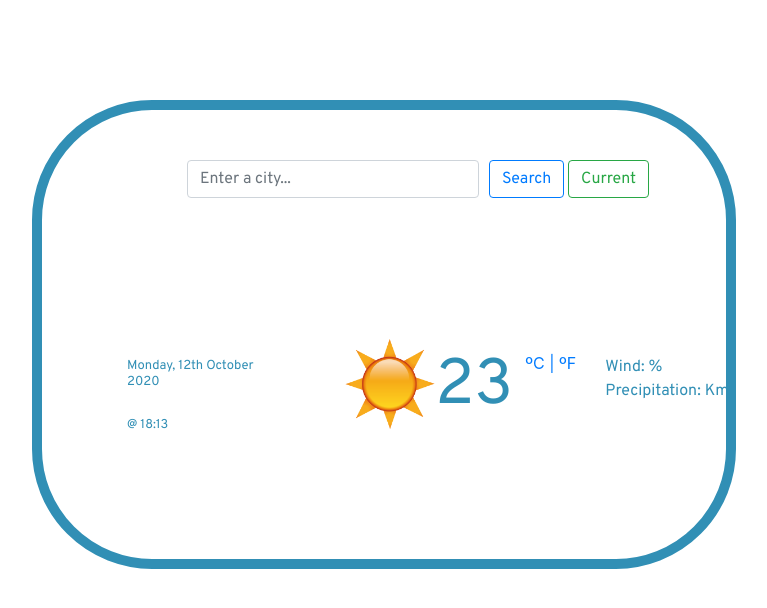
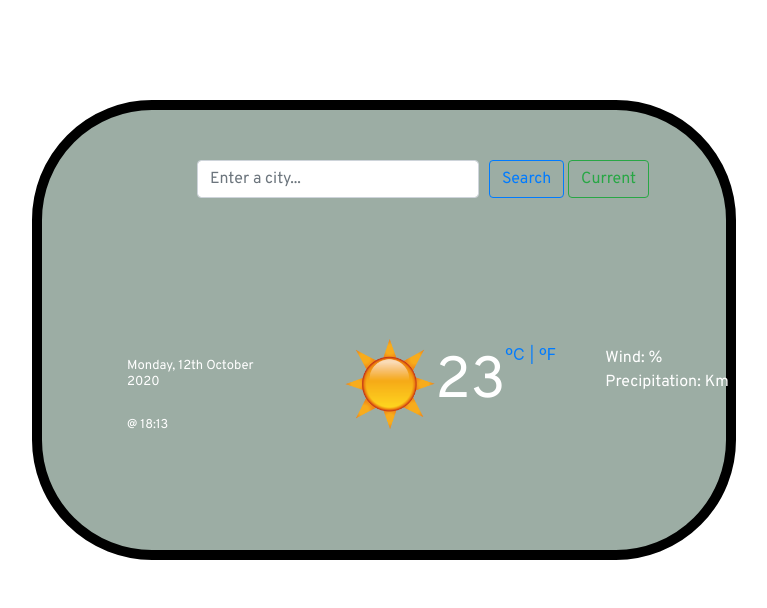
Before and after one commit to anacarlos/shecodes-finalproject, a website built with Parcel: page index.html in a window 1280 px wide. Shown: the whole page, without its empty margins (256-1023 px from the left). Built offline with nearby package versions, Linux system fonts and the light colour scheme.

Commit message:
project ready

```diff
--- a/index.html
+++ b/index.html
@@ -37,8 +37,8 @@
                 <div class="col">
                     <img src="images/sun.png" alt= "Clear" width="90" id="sunny" style="float:left">
                     <p id = "one">23</p>
-                        <a href = "" id = "celsius-link" class="active">ºC |</a>
-                        <a href = "" id = "fahrenheit-link">ºF</a>
+                        <a href = "#" id = "celsius-link">ºC |</a>
+                        <a href = "#" id = "fahrenheit-link">ºF</a>
                     <ul>
                         <li>
                             Wind: <span id="wind"></span>%
--- a/src/java.js
+++ b/src/java.js
@@ -47,6 +47,7 @@ let days = [
   function showTemperature(response) {
 
     let temp = document.querySelector("#one");
+
     let icon = document.querySelector("#sunny");
     let wind = document.querySelector("#wind");
     let precipitation = document.querySelector("#precipitation");
@@ -54,7 +55,8 @@ let days = [
 
     celsiusTemperature = response.data.main.temp;
 
-    let temperature = Math.round(celsiusTemperature);
+    let temperature = Math.round(response.data.main.temp);
+    temp.innerHTML = temperature;
     let local = document.querySelector("h1");
     let city = response.data.name;
     local.innerHTML = city;
@@ -93,24 +95,18 @@ let days = [
   let current = document.querySelector("#current-button");
   current.addEventListener("click", setPosition);
 
-  function displayFahTemperature(event){
+  function displayFahTemperature(event) {
     event.preventDefault();
-    let temperatureElement = document.querySelector("#one");
-    celsiusLink.classList.remove("active");
-    fahLink.classList.add("active");
+    let temperatureElement = document.querySelector("p");
     let fahTemperature = (celsiusTemperature * 9) / 5 + 32;
     temperatureElement.innerHTML = Math.round(fahTemperature);
   }
 
   function displayCelsiusTemperature(event) {
     event.preventDefault();
-    celsiusLink.classList.add("#active");
-    fahLink.classList.remove("#active");
     let temperatureElement = document.querySelector("p");
     temperatureElement.innerHTML = Math.round(celsiusTemperature);
   }
-
-  let celsiusTemperature = null;
 
   let form = document.querySelector("#form-search");
   form.addEventListener("submit", changeCity);
--- a/src/styling.css
+++ b/src/styling.css
@@ -1,15 +1,16 @@
 .initial {
     border-radius: 120px;
-    border: 10px #318fb5 solid;
+    border: 10px black solid;
     position: relative;
     padding: 20px;
     top: 100px;
+    background-color: #9cada4;
     margin: 0 auto;
     width: 55%;
   }
 
   h1 {
-    color: #318fb5;
+    color: white;
     width: 25%;
     height: 43px;
     margin: 10px 65px;
@@ -18,30 +19,30 @@
   }
 
   h4 {
-    color: #318fb5;
+    color: white;
     margin: 20px 50px;
     font-size: small;
     font-family: "Overpass", sans-serif;
   }
 
   small {
-    color: #318fb5;
+    color: white;
     text-align: center;
     margin: 20px 50px;
     font-family: "Overpass", sans-serif;
   }
 
-  #one {
-    font-size: 64px;
+  p {
+    font-size: 58px;
     text-align: left;
     font-weight: 100;
-    color: #318fb5;
+    color: white;
     font-family: "Overpass", sans-serif;
   }
 
   a {
     position: relative;
-    left: 180px;
+    left: 160px;
     top: -100px;
   }
 
@@ -53,7 +54,7 @@
 
   li {
     list-style: none;
-    color: #318fb5;
+    color: white;
     font-family: "Overpass", sans-serif;
     text-transform: capitalize;
   }
@@ -61,9 +62,9 @@
   .form-row {
     position: relative;
     margin: 0px auto;
-    color: #318fb5;
+    color: white;
     font-family: "Overpass", sans-serif;
-    padding: 30px 20px;
+    padding: 30px;
     left: 100px;
   }
 
@@ -72,16 +73,10 @@
     position: relative;
     margin: 0px auto;
     font-weight: bold;
-    color: #318fb5;
+    color: white;
   }
 
   #day {
     background: #e0ece4;
     padding: 5px;
   }
-
-  p {
-    color: #318fb5;
-    font-family: "Overpass", sans-serif;
-    font-weight: lighter;
-  }
```
